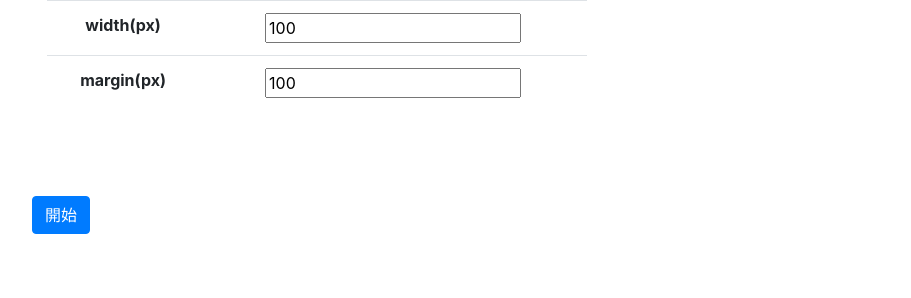
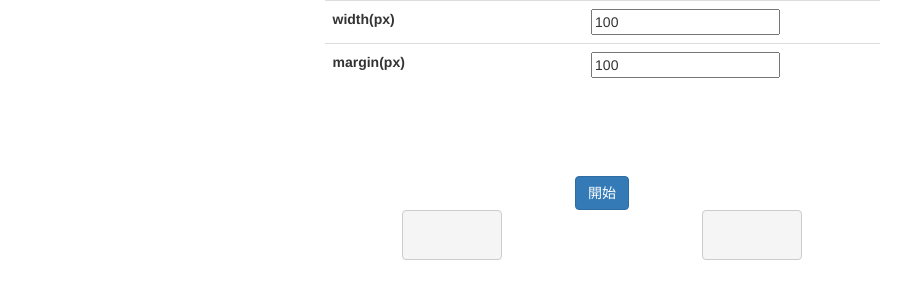
Before and after one commit to okwrtdsh/reaction2, a website: page index.html in a window 1280 px wide. Shown: the whole page, without its empty margins (38-949 px from the left). Drawn offline with nearby package versions, Linux system fonts and the light colour scheme; no server answers.

Commit message:
change bootstrap url

```diff
--- a/index.html
+++ b/index.html
@@ -3,10 +3,10 @@
 <head>
 <meta charset="UTF-8">
 <title>REACTION TIME</title>
-<link href="http://getbootstrap.com/dist/css/bootstrap.min.css" rel="stylesheet">
+<link href="https://maxcdn.bootstrapcdn.com/bootstrap/3.3.7/css/bootstrap.min.css" rel="stylesheet">
 <script src="/socket.io/socket.io.js"></script>
 <script src="https://ajax.googleapis.com/ajax/libs/jquery/1.12.3/jquery.min.js"></script>
-<script src="http://getbootstrap.com/dist/js/bootstrap.min.js"></script>
+<script src="https://maxcdn.bootstrapcdn.com/bootstrap/3.3.7/js/bootstrap.min.js"></script>
 <style>
 .red {
   background-color: red;
@@ -86,11 +86,11 @@ $(function() {
     </div>
     <div class="row">
       <div class="col-md-6" style="padding-left: 0px; padding-right: 0px;">
-        <pre class="preleft" style="float:right; height:400px;">
+        <pre class="preleft" style="float:right; height:50px;">
         </pre>
       </div>
       <div class="col-md-6" style="padding-left: 0px; padding-right: 0px;">
-        <pre class="preright" style="float:left; height:400px;">
+        <pre class="preright" style="float:left; height:50px;">
         </pre>
       </div>
     </div>
```
